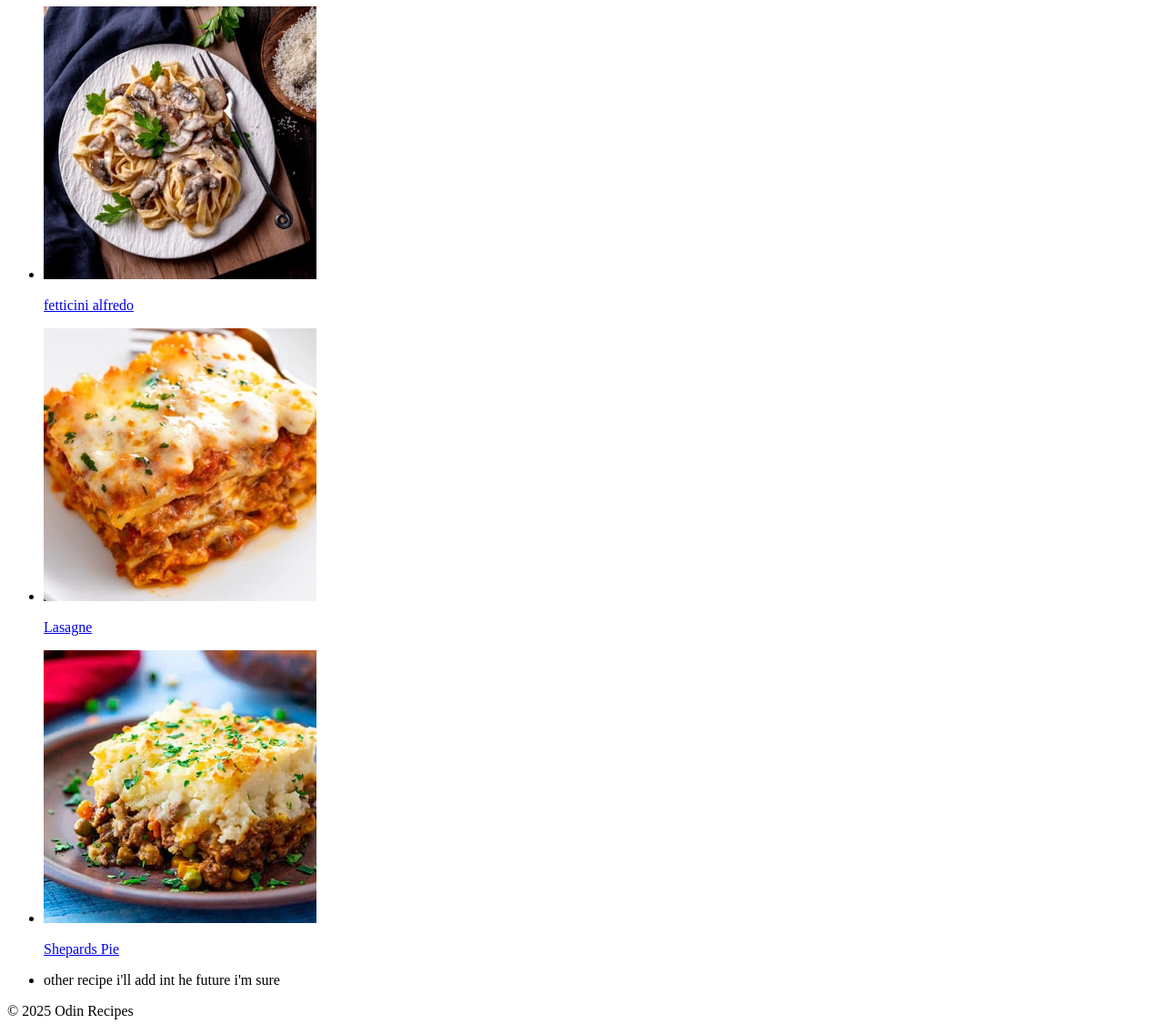
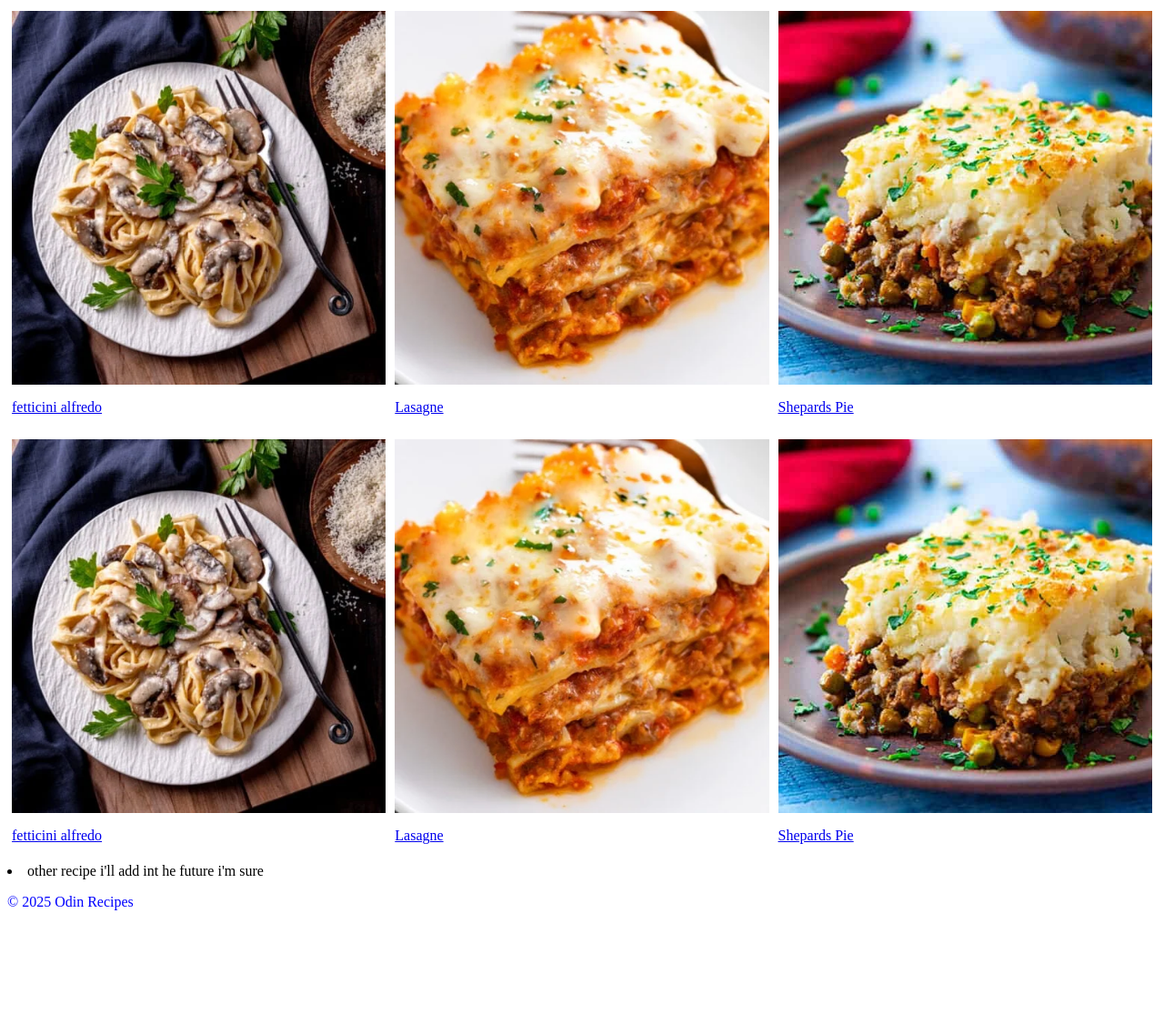
Before and after one commit to nabeels91/odin-recipes, a plain HTML site: page index.html in a window 1280 px wide. Shown: the part 73-1210 px from the top of the page at 91% size. After the commit the page ends 1090 px from the top, so only its background shows below. Drawn offline with Linux system fonts and the light colour scheme.

Commit message:
this is the first addtion of css to the file, the page also have rows and columns.

```diff
--- /dev/null
+++ b/css/first.css
@@ -0,0 +1,38 @@
+
+footer p {
+    color:blue;
+}
+
+.column {
+    float: left;
+    width: 33.33%;
+    padding: 5px;
+}
+
+.main::after {
+    content: "";
+    clear: both;
+    display: table;
+}
+.row::after {
+    content: "";
+    clear: both;
+    display: table;
+}
+
+
+.title {
+    color: red;
+    text-align: center; ;
+}
+
+* {
+    box-sizing: border-box;
+  }
+
+.imgs {
+    display: block;
+    margin-left: auto;
+    margin-right: auto;
+    width: 100%;
+}
--- a/index.html
+++ b/index.html
@@ -3,22 +3,59 @@
 <head>
     <meta charset="UTF-8">
     <meta name="viewport" content="width=device-width, initial-scale=1.0">
+    <link rel="stylesheet" href="./css/first.css">
     <title>Odin Recipes</title>
 </head>
 <body>
     <header>
-        <h1>Odin Recipes</h1>
+        <h1 class="title">Odin Recipes</h1>
     </header>
     <main>
-        <ul>
-            <li><a href="./recipes/fetticini_alfredo.html"> <img src="../odin-recipes/recipes/images/No-Cream-Fettuccine-Alfredo-with-Mushrooms-Featured-1-500x500.webp" height="300" width="300"><p>fetticini alfredo</p></a> </li>
+        <div class="row">
+            <div class="column"><a href="./recipes/fetticini_alfredo.html">
+                <img class="imgs" src="../odin-recipes/recipes/images/No-Cream-Fettuccine-Alfredo-with-Mushrooms-Featured-1-500x500.webp"  >
+                <p>fetticini alfredo</p>
+            </a>
+            </div>
 
-            <li><a href="./recipes/lasagne.html"> <img src="../odin-recipes/recipes/images/Lasagna-Recipe-f-500x500.webp" height="300" width="300"><p>Lasagne</p></a> </li>
+            <div class="column">
+                <a href="./recipes/lasagne.html">
+                    <img class="imgs" src="../odin-recipes/recipes/images/Lasagna-Recipe-f-500x500.webp" >
+                    <p>Lasagne</p>
+                </a>
+            </div>
 
-            <li><a href="./recipes/shepard_pie.html"> <img src="../odin-recipes/recipes/images/The-Best-Classic-Shepherds-Pie-550.jpg" height="300" width="300"><p>Shepards Pie</p></a> </li>
+            <div class="column">
+                <a href="./recipes/shepard_pie.html">
+                    <img class="imgs" src="../odin-recipes/recipes/images/The-Best-Classic-Shepherds-Pie-550.jpg" >
+                    <p>Shepards Pie</p>
+                </a>
+            </div>
+        </div>
+        <div class="row">
+            <div class="column"><a href="./recipes/fetticini_alfredo.html">
+                <img class="imgs" src="../odin-recipes/recipes/images/No-Cream-Fettuccine-Alfredo-with-Mushrooms-Featured-1-500x500.webp"  >
+                <p>fetticini alfredo</p>
+            </a>
+            </div>
+
+            <div class="column">
+                <a href="./recipes/lasagne.html">
+                    <img class="imgs" src="../odin-recipes/recipes/images/Lasagna-Recipe-f-500x500.webp" >
+                    <p>Lasagne</p>
+                </a>
+            </div>
+
+            <div class="column">
+                <a href="./recipes/shepard_pie.html">
+                    <img class="imgs" src="../odin-recipes/recipes/images/The-Best-Classic-Shepherds-Pie-550.jpg" >
+                    <p>Shepards Pie</p>
+                </a>
+            </div>
+        </div>
 
             <li> <a> other recipe i'll add int he future i'm sure</a> </li>
-        </ul>
+
     </main>
     <footer>
         <p>&copy; 2025 Odin Recipes</p>
```
Also changed, not shown: recipes/fetticini_alfredo.html (+3 -2 lines), recipes/lasagne.html (+1 -0 lines), recipes/shepard_pie.html (+2 -0 lines).
